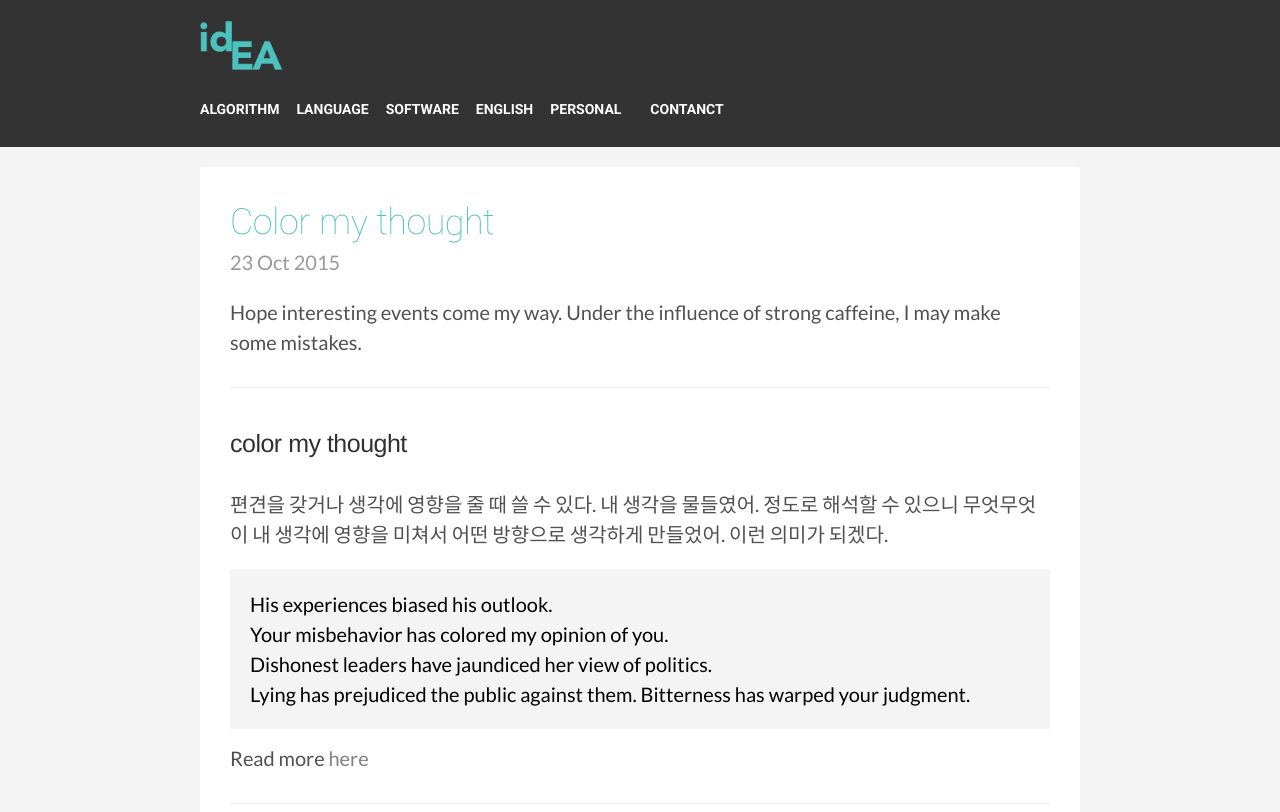
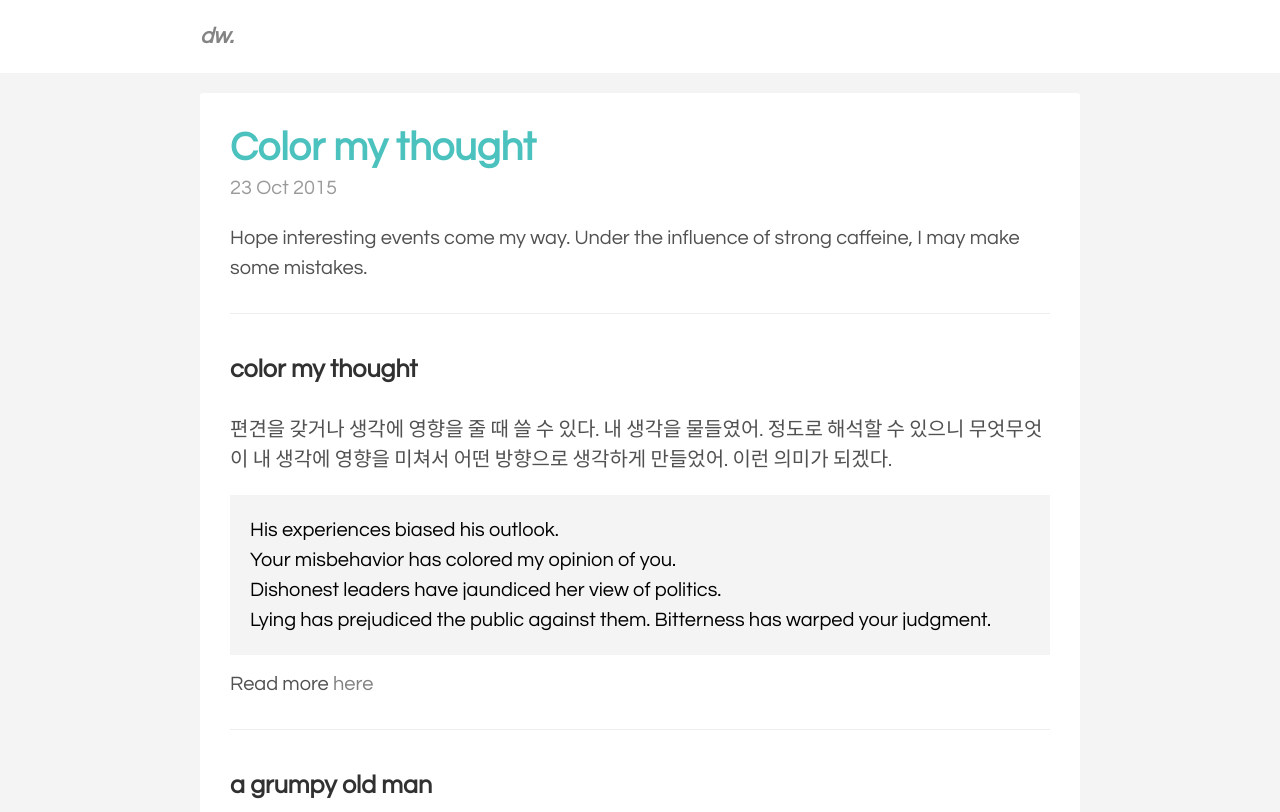
Before and after one commit to aichaku/aichaku.github.io, a Jekyll site: the page built from index.html, in a window 1280 px wide. Shown: the top 812 px of the page. Built offline with Jekyll 4.4.1, drawn with Linux system fonts in a browser that asks for light colours; Markdown is read by kramdown in place of the engine named in the settings; the list of posts is cut into pages by our own code; grey boxes are pictures that could not be loaded.

Commit message:
go david airey

```diff
--- a/_layouts/default.html
+++ b/_layouts/default.html
@@ -8,18 +8,10 @@
          content to avoid any CSS collisions with our real content. -->
     <div class="masthead">
         <div class="container">
-            <a href="/" title="Home"><img class="blog-logo" src="/public/img/idea-note-title-01.png"></a>
+            <a href="/" title="Home">
+              <div class="blog-logo">dw.</div>
+            </a>
         </div>
-        <div class="container global-menu">
-        <ul class="menu-list">
-          <li><a href="#">ALGORITHM</a></li>
-          <li><a href="http://toybox.readthedocs.org">LANGUAGE</a></li>
-          <li><a href="#">SOFTWARE</a></li>
-          <li><a href="#">ENGLISH</a></li>
-          <li><a href="#">PERSONAL</a><li>
-          <li><a href="#">CONTANCT</a></li>
-        </ul>
-      </div>
       </div>
       <div class="container content">
         {{ content }}
--- a/public/css/lanyon.css
+++ b/public/css/lanyon.css
@@ -39,18 +39,6 @@ html,
 body {
   overflow-x: hidden;
 }
-
-html {
-  font-family: "PT Serif", Georgia, "Times New Roman", serif;
-}
-
-h1, h2, h3, h4, h5, h6 {
-  font-family: "PT Sans", Helvetica, Arial, sans-serif;
-  font-weight: 400;
-  color: #313131;
-  letter-spacing: -.025rem;
-}
-
 
 /*
  * Wrapper
--- a/public/css/pencil.css
+++ b/public/css/pencil.css
@@ -3,15 +3,11 @@
  *
  */
 
-@import url(https://fonts.googleapis.com/css?family=Lato);
 @import url(http://fonts.googleapis.com/earlyaccess/nanumgothic.css);
-@import url(https://fonts.googleapis.com/css?family=Exo+2:400,100);
-@import url(https://fonts.googleapis.com/css?family=Architects+Daughter);
-@import url(https://fonts.googleapis.com/css?family=Yantramanav:400,100);
-@import url(https://fonts.googleapis.com/css?family=Roboto:700);
+@import url(https://fonts.googleapis.com/css?family=Questrial);
 
 html {
-  font-family: 'Lato', 'Nanum Gothic', sans-serif;
+  font-family: 'Questrial', 'Nanum Gothic', sans-serif;
 }
 
 body {
@@ -41,8 +37,7 @@ a {
 }
 
 .post-title {
-  font-family: 'Yantramanav', sans-serif;
-  font-weight: 100;
+  font-weight: bold;
 }
 
 .page-title, .post-title, .post-title a {
@@ -68,17 +63,11 @@ a {
 }
 
 .masthead {
-  background-color: #333;
+  background-color: #fff;
   border-bottom: none;
   padding-top:    1rem;
   padding-bottom: 0.25rem;
   margin-bottom: 1rem;
-}
-}
-
-.masthead-tagline {
-  font-family: 'Yantramanav', sans-serif;
-  font-weight: 300;
 }
 
 .sample-sentences .sample-sentence {
@@ -86,13 +75,16 @@ a {
 }
 
 .blog-logo {
-  max-height: 50px;
+  color: #848484;
+  font-size: 22px;
+  font-style: italic;
+  font-weight: bold;
+  font-stretch: expanded;
   margin-bottom: 0.75rem;
 }
 
 .global-menu {
   padding-left: 0;
-  font-family: 'Roboto', sans-serif;
   height: auto;
 }
 
@@ -113,14 +105,6 @@ a {
   font-size: 14px;
 }
 
-.menu-list:before {
-  display: table;
-  content: " ";
-}
-.menu-list:after {
-  clear: both;
-}
-
 .sample-sentence {
     color: #000;
     background-color: #f4f4f4;
```
Also changed, not shown: public/img/ff38a5d42c33041eb28ae70c74412d.gif (added), 2 other files.
